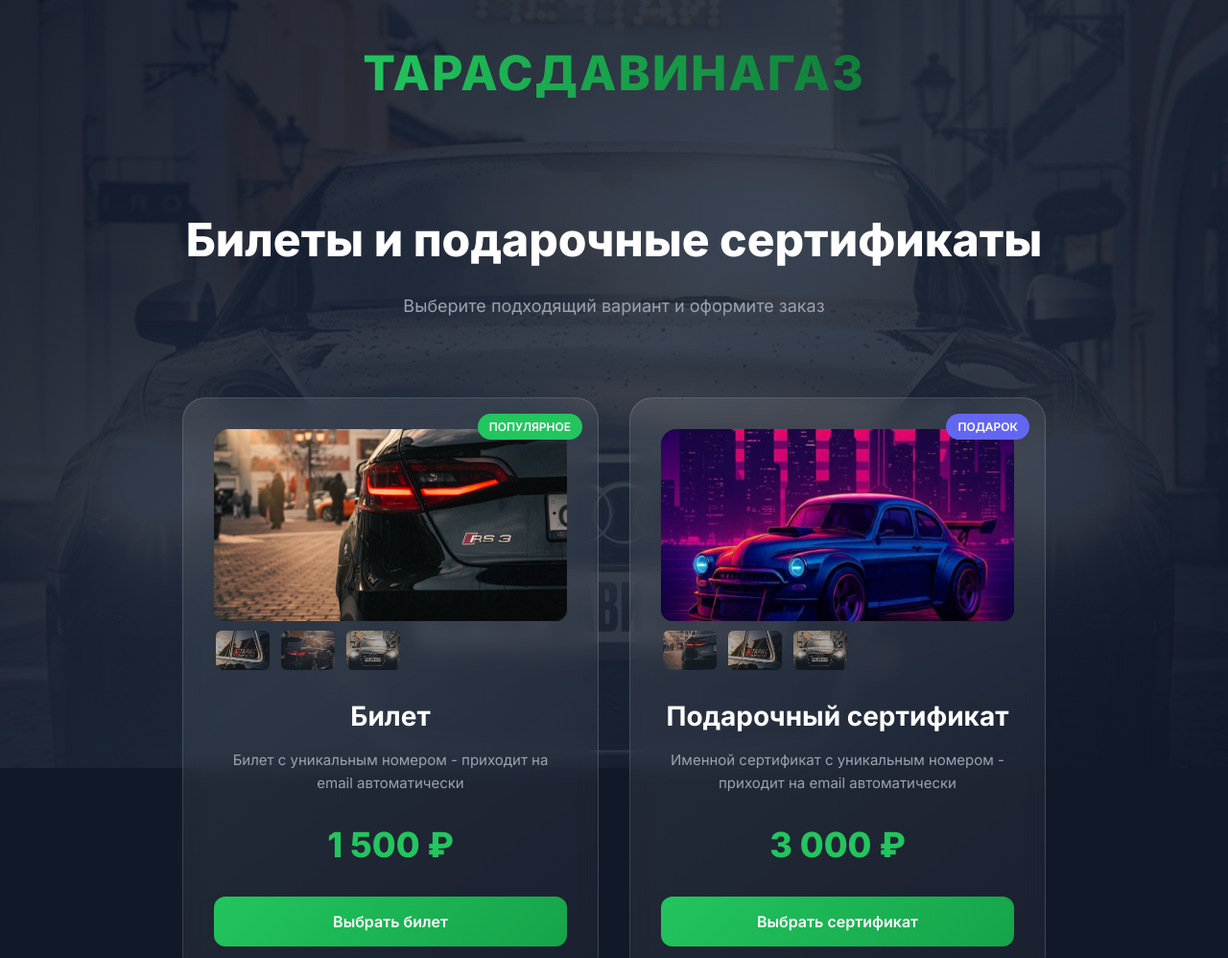
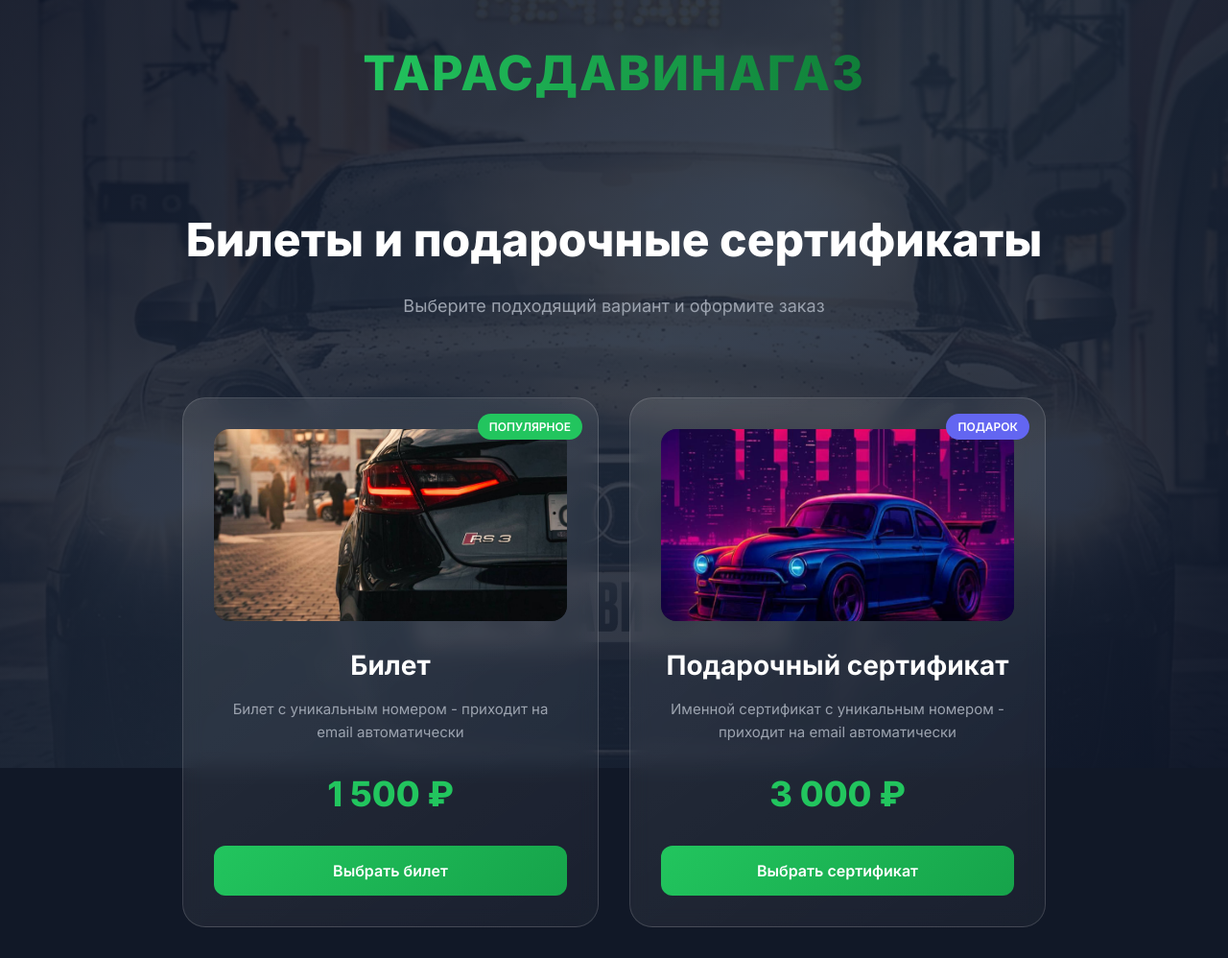
Before and after one commit to Aleksey989/taras-davi-na-gaz, a plain HTML site: page index.html in a window 1280 px wide. Shown: the top 998 px of the page at 96% size. Drawn offline with nearby package versions, Linux system fonts and the light colour scheme.

Commit message:
Убраны миниатюры

```diff
--- a/index.html
+++ b/index.html
@@ -33,11 +33,6 @@
 <div class="gallery-main">
 <img src="img/photo_2026-02-06_18-24-18.jpg" alt="ТарасДавиНаГаз" class="gallery-img">
 </div>
-<div class="gallery-thumbs">
-<img src="img/photo_2026-02-06_18-24-21.jpg" alt="Фото 1" class="thumb">
-<img src="img/photo_2026-02-06_18-24-29.jpg" alt="Фото 2" class="thumb">
-<img src="img/photo_2026-02-09_11-02-08.jpg" alt="Фото 3" class="thumb">
-</div>
 </div>
 <h2 class="product-title">Билет</h2>
 <p class="product-desc">Билет с уникальным номером - приходит на email автоматически</p>
@@ -54,11 +49,6 @@
 <div class="gallery-main">
 <img src="img/photo_2026-02-13_18-37-39.jpg" alt="Подарочный сертификат"
 class="gallery-img">
-</div>
-<div class="gallery-thumbs">
-<img src="img/photo_2026-02-06_18-24-18.jpg" alt="Фото 1" class="thumb">
-<img src="img/photo_2026-02-06_18-24-21.jpg" alt="Фото 2" class="thumb">
-<img src="img/photo_2026-02-09_11-02-08.jpg" alt="Фото 3" class="thumb">
 </div>
 </div>
 <h2 class="product-title">Подарочный сертификат</h2>
```
